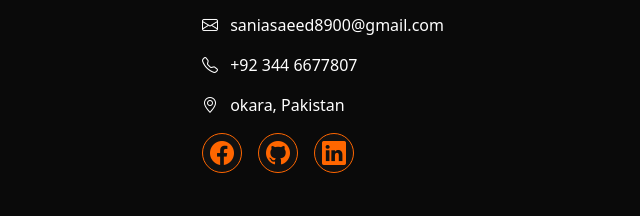
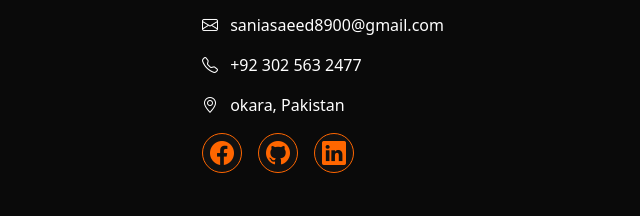
Before and after one commit to sania8900/Portfolio, a plain HTML site: page index.html in a window 1280 px wide. Shown: the part 5064-5280 px from the top of the page, 640-1280 px from the left. Drawn offline with nearby package versions, Linux system fonts and the light colour scheme.

Commit message:
Update index.html

```diff
--- a/index.html
+++ b/index.html
@@ -442,7 +442,7 @@
       <div class="col-lg-4 col-md-12 mb-4">
         <h5 class="text-uppercase fw-bold" style="color:#ff6600;">Contact</h5>
         <p class="mt-3"><i class="bi bi-envelope me-2"></i> saniasaeed8900@gmail.com</p>
-        <p><i class="bi bi-telephone me-2"></i> +92 344 6677807</p>
+        <p><i class="bi bi-telephone me-2"></i> +92 302 563 2477</p>
         <p><i class="bi bi-geo-alt me-2"></i> okara, Pakistan</p>
 
         <!-- Social Icons -->
```
